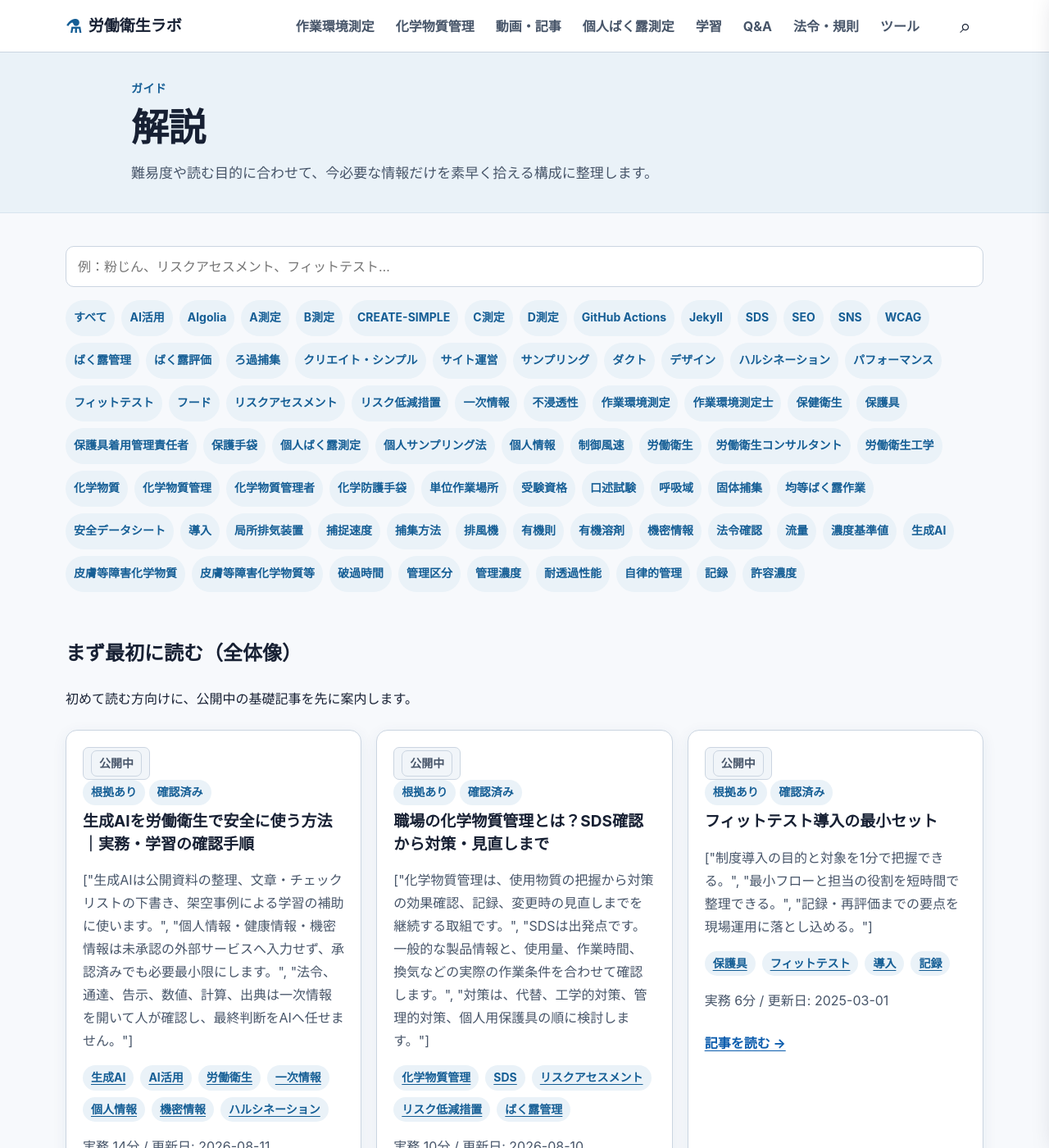
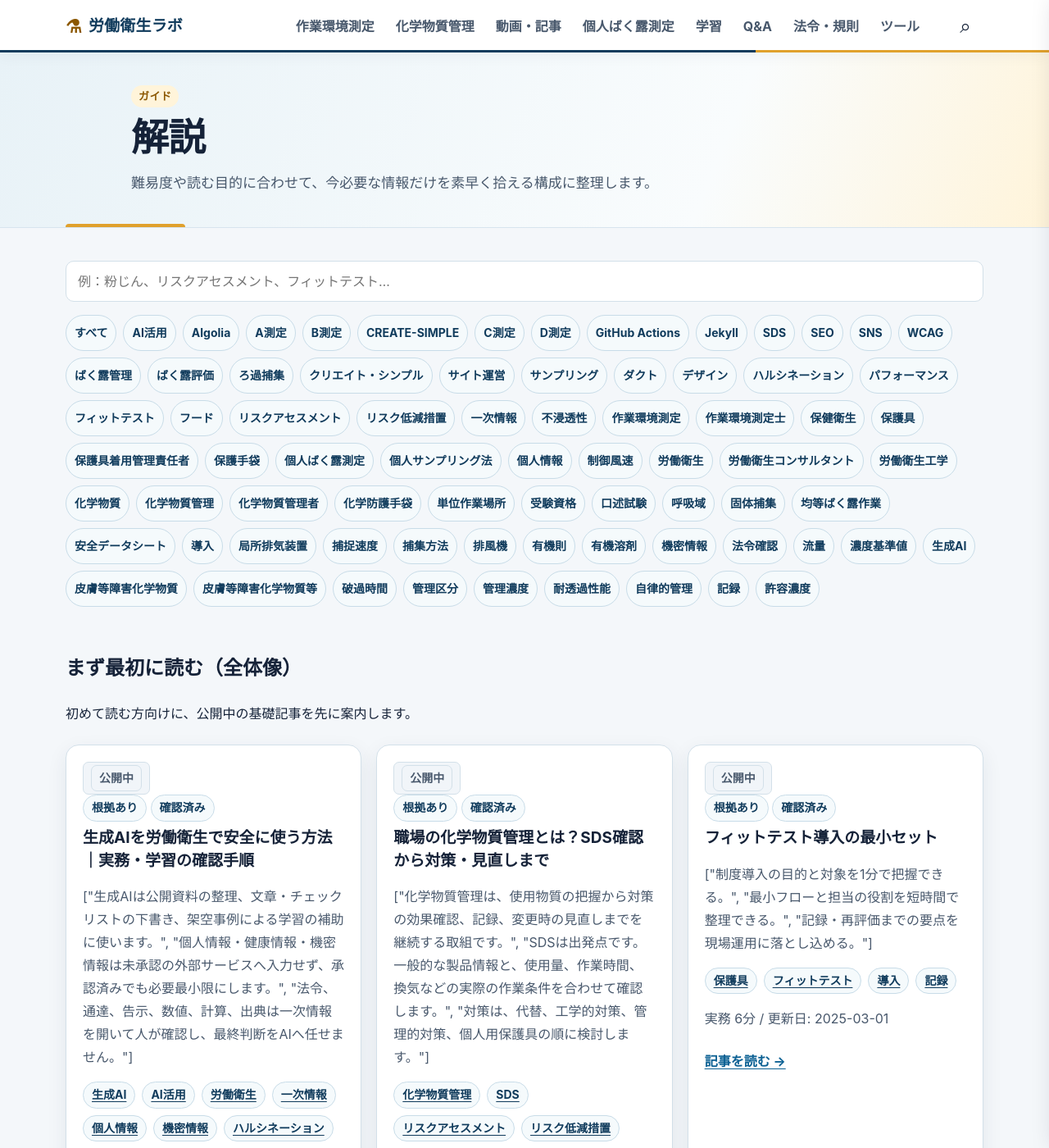
Before and after one commit to rodoeisei-lab/rodoeisei-lab, a Jekyll site: the page built from guides/index.md, in a window 1280 px wide and 1400 px high. Shown: the whole window at 82% size. Built offline with Jekyll 4.4.1, drawn with Linux system fonts in a browser that asks for light colours.

Commit message:
過去問ページとサイトデザインを更新

```diff
--- a/assets/css/main.css
+++ b/assets/css/main.css
@@ -1,6 +1,6 @@
 
 /* Design foundation and shared layout */
-:root{color-scheme:light;--color-bg:#f7f9fc;--color-surface:#fff;--color-text:#172033;--color-text-secondary:#475569;--color-text-muted:#64748b;--color-primary:#155e95;--color-primary-hover:#0f4c78;--color-link:#0b5cad;--color-border:#cbd5e1;--color-blue-soft:#eaf2f8;--color-focus:#2563eb;--radius:14px;--shadow:0 4px 18px rgba(15,76,120,.07);--container:1120px;--article:760px}
+:root{color-scheme:light;--color-bg:#f4f7fa;--color-surface:#fff;--color-surface-muted:#edf3f7;--color-text:#152238;--color-text-secondary:#48586c;--color-text-muted:#6b7a8d;--color-primary:#103b5c;--color-primary-hover:#092c47;--color-link:#0b6093;--color-border:#d3e0e9;--color-blue-soft:#eaf3f8;--color-focus:#b66f00;--color-accent:#e0a12d;--color-accent-strong:#8b5700;--color-accent-soft:#fff4da;--radius:16px;--shadow:0 8px 24px rgba(16,50,76,.08);--shadow-hover:0 14px 32px rgba(16,50,76,.14);--container:1120px;--article:760px}
 
 *,*::before,*::after{box-sizing:border-box}
 html{color-scheme:light;scroll-behavior:smooth}
@@ -11,6 +11,7 @@ a:hover{color:var(--color-primary-hover)}
 button,input,select,textarea{font:inherit}
 button,a,input,select,textarea{touch-action:manipulation}
 :focus-visible{outline:3px solid var(--color-focus);outline-offset:3px}
+::selection{background:#f8d894;color:#18263a}
 .container{width:min(100% - 32px,var(--container));margin-inline:auto}
 .container.narrow,.narrow{max-width:960px}
 .section{padding:40px 0}
@@ -21,40 +22,44 @@ button,a,input,select,textarea{touch-action:manipulation}
 
 
 /* Header and navigation */
-.site-header{position:sticky;z-index:100;top:0;height:64px;background:rgba(255,255,255,.98);border-bottom:1px solid var(--color-border)}
+.site-header{position:sticky;z-index:100;top:0;height:64px;background:rgba(255,255,255,.94);border-bottom:1px solid rgba(211,224,233,.9);box-shadow:0 3px 18px rgba(16,50,76,.05);backdrop-filter:blur(12px)}
+.site-header::after{position:absolute;right:0;bottom:-1px;left:0;height:3px;background:linear-gradient(90deg,var(--color-primary) 0 72%,var(--color-accent) 72% 100%);content:""}
 .header-shell{height:64px;display:flex;align-items:center;gap:24px}
-.brand{display:flex;align-items:center;gap:8px;color:var(--color-text);font-size:19px;font-weight:800;text-decoration:none;white-space:nowrap}
-.brand-icon{color:var(--color-primary);font-size:22px}
+.brand{display:flex;align-items:center;gap:8px;color:var(--color-primary);font-size:19px;font-weight:850;letter-spacing:.01em;text-decoration:none;white-space:nowrap}
+.brand-icon{color:var(--color-accent-strong);font-size:22px}
 .desktop-nav{margin-left:auto}
 .desktop-nav ul{display:flex;list-style:none;gap:6px;margin:0;padding:0}
 .desktop-nav a{display:flex;align-items:center;min-height:44px;padding:6px 10px;color:var(--color-text-secondary);font-weight:650;text-decoration:none}
-.desktop-nav a:hover,.desktop-nav a[aria-current=page]{color:var(--color-primary);background:var(--color-blue-soft);border-radius:8px}
+.desktop-nav a:hover,.desktop-nav a[aria-current=page]{color:var(--color-primary);background:var(--color-accent-soft);border-radius:8px}
 .header-actions{display:flex;gap:4px}
 .icon-btn,.menu-btn,.close-btn{display:grid;place-items:center;width:44px;height:44px;border:0;border-radius:9px;background:transparent;color:var(--color-text);font-size:24px;text-decoration:none}
+.icon-btn:hover,.menu-btn:hover,.close-btn:hover{background:var(--color-accent-soft);color:var(--color-primary)}
 .menu-btn{display:none}
 .nav-overlay{position:fixed;z-index:110;inset:0;background:rgba(15,23,42,.45)}
-.mobile-nav{position:fixed;z-index:120;top:0;right:0;width:min(88vw,360px);height:100dvh;padding:16px;background:#fff;box-shadow:-8px 0 30px rgba(15,23,42,.18);transform:translateX(105%);transition:transform .2s ease}
+.mobile-nav{position:fixed;z-index:120;top:0;right:0;width:min(88vw,360px);height:100dvh;padding:16px;border-top:4px solid var(--color-accent);background:#fff;box-shadow:-8px 0 30px rgba(15,23,42,.18);transform:translateX(105%);transition:transform .2s ease}
 .mobile-nav.open{transform:none}
 .mobile-menu-head{display:flex;align-items:center;justify-content:space-between;min-height:48px;border-bottom:1px solid var(--color-border)}
 .mobile-menu-head h2{margin:0;font-size:20px}
 .mobile-nav ul{list-style:none;margin:16px 0;padding:0}
 .mobile-nav li+li{border-top:1px solid #e2e8f0}
 .mobile-nav li a,.menu-cta-grid a{display:flex;align-items:center;min-height:50px;padding:8px;color:var(--color-text);font-size:17px;font-weight:650;text-decoration:none}
-.mobile-nav a[aria-current=page]{color:var(--color-primary);background:var(--color-blue-soft);border-radius:8px}
+.mobile-nav a[aria-current=page]{color:var(--color-primary);background:var(--color-accent-soft);border-radius:8px}
 .menu-cta-grid{display:grid;grid-template-columns:1fr 1fr;gap:8px}
 .menu-cta-grid a{justify-content:center;border:1px solid var(--color-border);border-radius:9px;color:var(--color-primary);font-size:15px}
 .nav-open{overflow:hidden}
 
 
 /* Page and article typography */
-.page-hero{padding:32px 0;background:var(--color-blue-soft);border-bottom:1px solid #d7e4ee}
-.page-hero .container{max-width:960px}
-.page-eyebrow,.section-kicker,.measurement-section-label,.chemical-section-label{margin:0 0 6px;color:var(--color-primary);font-size:14px;font-weight:750;letter-spacing:.03em}
+.page-hero{position:relative;overflow:hidden;padding:38px 0;background:linear-gradient(112deg,#e8f2f7 0%,#f9fcfd 68%,#fff4da 100%);border-bottom:1px solid #d7e4ee}
+.page-hero::after{position:absolute;bottom:0;left:max(16px,calc((100% - var(--container))/2));width:clamp(86px,12vw,146px);height:4px;border-radius:999px 999px 0 0;background:var(--color-accent);content:""}
+.page-hero .container{position:relative;z-index:1;max-width:960px}
+.page-eyebrow,.section-kicker,.measurement-section-label,.chemical-section-label{display:inline-flex;align-items:center;min-height:25px;margin:0 0 8px;padding:2px 9px;border-radius:999px;background:var(--color-accent-soft);color:var(--color-accent-strong);font-size:13px;font-weight:800;letter-spacing:.035em}
 .page-hero h1{max-width:850px;margin:0;font-size:clamp(30px,5vw,46px);line-height:1.25;letter-spacing:-.02em;overflow-wrap:anywhere}
 .page-lead{max-width:760px;margin:12px 0 0;color:var(--color-text-secondary);font-size:17px;line-height:1.8}
 .article{max-width:var(--article);font-size:17px;line-height:1.82}
 .article p{margin:1.1em 0}
-.article h2{margin:2.4em 0 .7em;font-size:clamp(24px,4vw,29px);line-height:1.4}
+.article h2{position:relative;margin:2.55em 0 .8em;padding-bottom:.42em;border-bottom:1px solid var(--color-border);font-size:clamp(24px,4vw,29px);line-height:1.4}
+.article h2::after{position:absolute;bottom:-1px;left:0;width:42px;height:3px;border-radius:999px;background:var(--color-accent);content:""}
 .article h3{margin:2em 0 .6em;font-size:clamp(20px,3vw,23px);line-height:1.45}
 .article h4{font-size:18px}
 .article li+li{margin-top:.45em}
@@ -63,14 +68,15 @@ button,a,input,select,textarea{touch-action:manipulation}
 .article pre{max-width:100%;overflow:auto;padding:16px;background:#0f172a;color:#f8fafc;border-radius:10px}
 .article table,.regulations-table,.comparison-table{width:100%;border-collapse:collapse}
 .article th,.article td,.regulations-table th,.regulations-table td,.comparison-table th,.comparison-table td{padding:11px 12px;border:1px solid var(--color-border);text-align:left;vertical-align:top}
-.article th,.regulations-table th{background:var(--color-blue-soft)}
-.article blockquote,.notice-box{margin:24px 0;padding:16px 18px;border-left:4px solid var(--color-primary);background:var(--color-blue-soft)}
+.article th,.regulations-table th{background:#e8f2f7;color:var(--color-primary)}
+.article blockquote{margin:24px 0;padding:16px 18px;border-left:4px solid var(--color-primary);background:var(--color-blue-soft)}
+.notice-box{margin:24px 0;padding:16px 18px;border-left:4px solid var(--color-accent);background:var(--color-accent-soft)}
 .article-meta{display:flex;align-items:center;flex-wrap:wrap;gap:8px;margin-top:18px}
 .article-meta-dates{display:flex;align-items:center;flex-wrap:wrap;gap:6px;margin:0;color:var(--color-text-secondary);font-size:14px}
 .article-meta-source-link{display:inline-flex;align-items:center;min-height:30px;margin-left:2px;color:var(--color-primary);font-weight:700}
 .article-byline{margin:10px 0 0;color:var(--color-text-secondary);font-size:14px}
 .article-byline a{font-weight:700}
-.badge,.guide-tag,.tag-chip,.article-category,.qa-list-category{display:inline-flex;align-items:center;min-height:30px;padding:3px 10px;border-radius:999px;background:var(--color-blue-soft);color:var(--color-primary);font-size:14px;font-weight:700}
+.badge,.guide-tag,.tag-chip,.article-category,.qa-list-category{display:inline-flex;align-items:center;min-height:30px;padding:3px 10px;border:1px solid #c8dce8;border-radius:999px;background:#f5fafc;color:var(--color-primary);font-size:14px;font-weight:750}
 .article-target-readers,.article-summary-box__panel,.article-conclusion,.article-sources,.article-feedback,.related-articles,.article-use-cases{margin:24px 0;padding:18px;border:1px solid var(--color-border);border-radius:var(--radius);background:#fff}
 .article-summary-box__panel{border-left:4px solid var(--color-primary)}
 .article-sources{scroll-margin-top:80px}
@@ -91,13 +97,16 @@ button,a,input,select,textarea{touch-action:manipulation}
 
 /* Shared components and lists */
 .cards,.guides-cards,.entry-cards,.updates-cards,.glossary-cards,.template-card-grid,.products-grid{display:grid;grid-template-columns:repeat(3,minmax(0,1fr));gap:18px;margin:24px 0}
-.card,.guide-card,.entry-card,.update-card,.glossary-card,.template-card,.product-card,.qa-list-card{padding:20px;border:1px solid var(--color-border);border-radius:var(--radius);background:#fff;box-shadow:var(--shadow)}
+.card,.guide-card,.entry-card,.update-card,.glossary-card,.template-card,.product-card,.qa-list-card{padding:20px;border:1px solid var(--color-border);border-radius:var(--radius);background:#fff;box-shadow:var(--shadow);transition:transform .18s ease,box-shadow .18s ease,border-color .18s ease}
+.card:hover,.guide-card:hover,.entry-card:hover,.update-card:hover,.glossary-card:hover,.template-card:hover,.product-card:hover,.qa-list-card:hover{border-color:#b6cdda;box-shadow:var(--shadow-hover);transform:translateY(-2px)}
 .card h2,.card h3,.guide-card h2,.guide-card h3,.qa-list-card h2{margin:.35em 0;font-size:19px;line-height:1.45}
 .card p,.guide-card p,.qa-list-card p{color:var(--color-text-secondary);font-size:16px}
 .card-link,.card-button,.link-action{display:inline-flex;align-items:center;min-height:44px;font-weight:700}
-.cta-secondary,.cta-tertiary,.btn-step,.btn-step-primary,.join-cta-primary,.join-cta-secondary{display:inline-flex;align-items:center;justify-content:center;min-height:48px;padding:10px 18px;border:1px solid var(--color-primary);border-radius:10px;font-size:16px;font-weight:700;text-decoration:none}
+.cta-secondary,.cta-tertiary,.btn-step,.btn-step-primary,.join-cta-primary,.join-cta-secondary{display:inline-flex;align-items:center;justify-content:center;min-height:48px;padding:10px 18px;border:1px solid var(--color-primary);border-radius:10px;font-size:16px;font-weight:750;text-decoration:none;transition:transform .18s ease,box-shadow .18s ease,background-color .18s ease}
 .cta-secondary,.btn-step-primary,.join-cta-primary{background:var(--color-primary);color:#fff}
-.cta-tertiary,.btn-step,.join-cta-secondary{background:#fff;color:var(--color-primary)}
+.cta-secondary:hover,.btn-step-primary:hover,.join-cta-primary:hover{background:var(--color-primary-hover);color:#fff;box-shadow:0 6px 14px rgba(16,59,92,.18);transform:translateY(-1px)}
+.cta-tertiary,.btn-step,.join-cta-secondary{border-color:#e2bb65;background:var(--color-accent-soft);color:var(--color-accent-strong)}
+.cta-tertiary:hover,.btn-step:hover,.join-cta-secondary:hover{background:#f9e2aa;color:#6f4500;transform:translateY(-1px)}
 .filter-search input,.glossary-search input,.regulations-search-field input{width:100%;min-height:50px;padding:10px 14px;border:1px solid var(--color-border);border-radius:10px;background:#fff;font-size:16px}
 .tag-chips{margin:16px 0}
 .tag-chip{min-height:44px;text-decoration:none}
@@ -432,13 +441,23 @@ button,a,input,select,textarea{touch-action:manipulation}
 .management-class-tool__references a{font-weight:750}
 .tool-path-card--featured{margin-top:22px;border-color:#9fc9de;background:linear-gradient(135deg,#f0f9ff 0%,#f8fafc 100%)}
 
+/* Cross-page visual refresh */
+.measurement-intro,.chemical-intro,.past-exams-about,.tools-guide,.regulations-alert,.substance-check-flow__intro,.substance-registry__intro,.management-class-tool__intro{border-color:#c6d9e5;box-shadow:var(--shadow)}
+.measurement-intro,.chemical-intro,.past-exams-about,.tools-guide,.regulations-alert{border-left:4px solid var(--color-accent);background:linear-gradient(135deg,#fff 0%,#f8fbfc 70%,#fff9e9 100%)}
+.measurement-related-theme,.chemical-scope-note,.chemical-disclaimer,.substance-check-flow__notice{border-left-color:var(--color-accent)}
+.tool-path-card--featured,.management-class-tool__intro,.substance-check-flow__intro,.substance-registry__intro{background:linear-gradient(135deg,#f3f9fb 0%,#fff 72%,#fff8e7 100%)}
+.library-roles{border-left:4px solid var(--color-accent);background:linear-gradient(135deg,#eaf4f8 0%,#f8fbfc 72%,#fff8e7 100%)}
+.library-page__notice,.library-caution{border-left-color:var(--color-accent);background:var(--color-accent-soft)}
+.video-hub__intro,.video-channel,.video-hub__guide,.article-youtube{border-top:3px solid #b8d4e5;background:#fff;box-shadow:var(--shadow)}
+
 
 /* Footer */
-.footer{margin-top:48px;padding:32px 0;background:#eaf2f8;border-top:1px solid var(--color-border)}
+.footer{margin-top:56px;padding:36px 0;background:linear-gradient(120deg,#0b2f4c 0%,#103b5c 72%,#194c6e 100%);border-top:4px solid var(--color-accent);color:#e8f1f7}
 .footer .container{display:flex;justify-content:space-between;align-items:center;gap:20px}
-.footer p{font-size:15px}
+.footer p{margin:0;color:#dbe8f1;font-size:15px}
 .footer-links{display:flex;flex-wrap:wrap;gap:8px}
-.footer-links a{display:flex;align-items:center;min-height:44px;padding:6px 10px;color:var(--color-text);font-size:15px;font-weight:650}
+.footer-links a{display:flex;align-items:center;min-height:44px;padding:6px 10px;border-radius:8px;color:#fff;font-size:15px;font-weight:700;text-decoration:none}
+.footer-links a:hover{background:rgba(255,255,255,.13);color:#ffdd8b}
 
 @media(max-width:1080px){.desktop-nav{display:none}
 .menu-btn{display:grid}
```
